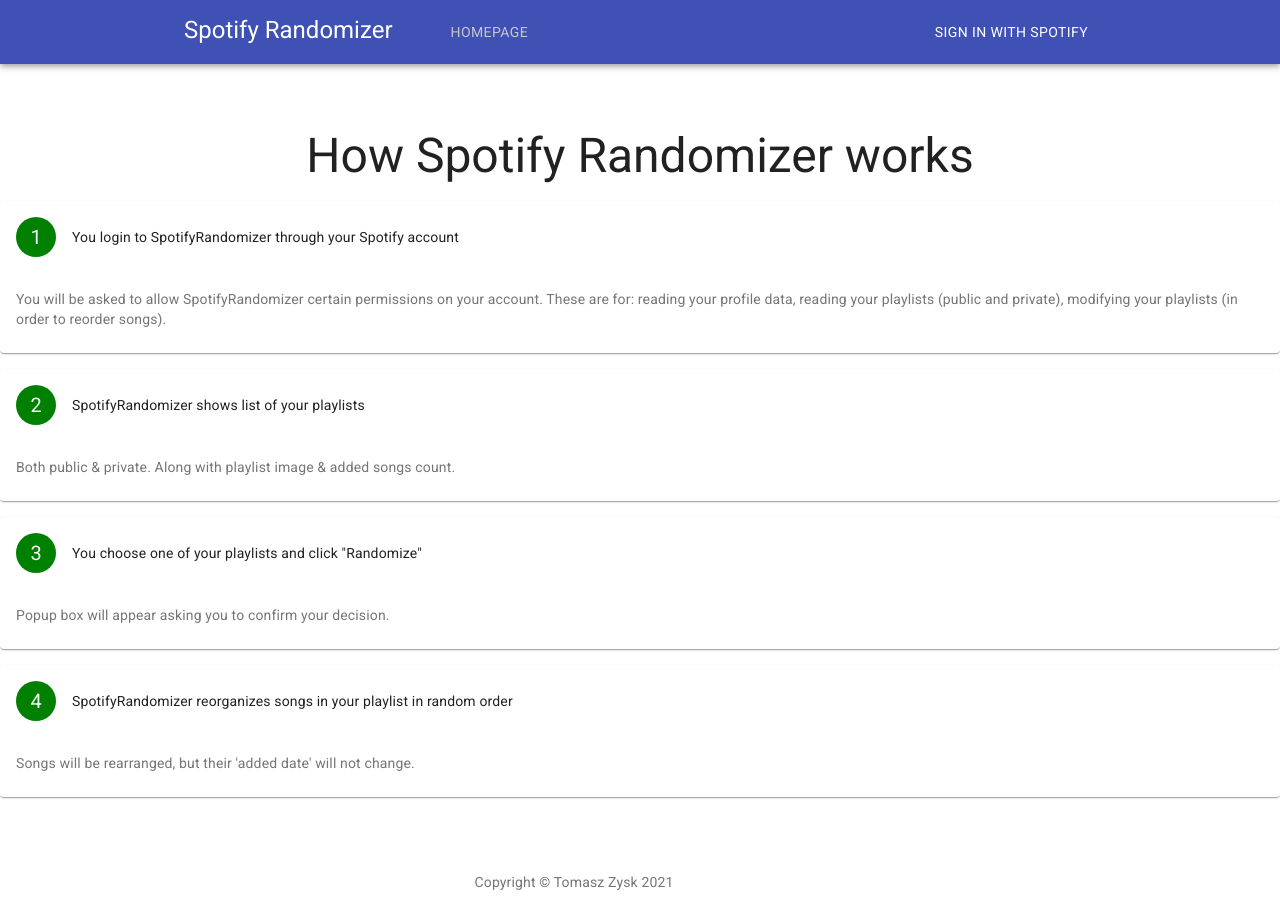
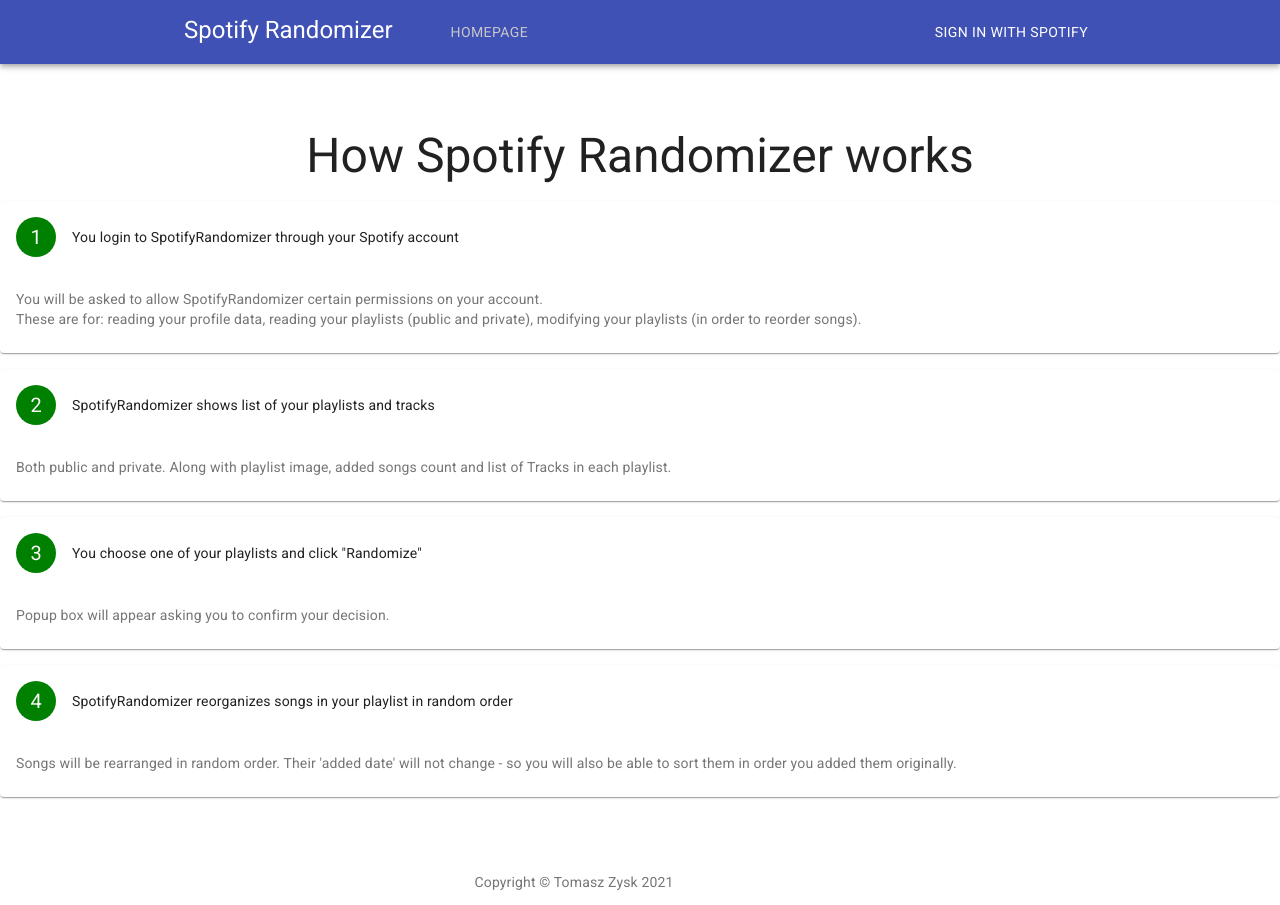
Before and after one commit to zysktomasz/spotify-randomizer-web, a React (Create React App) app: page / in a window 1280 px wide. Built offline with nearby package versions, Linux system fonts and the light colour scheme; some icons are missing.

Commit message:
Cleanup HowToElements in Homepage

```diff
--- a/src/component/homepage/HowToElementCard.tsx
+++ b/src/component/homepage/HowToElementCard.tsx
@@ -9,6 +9,9 @@
   },
   avatar: {
     backgroundColor: 'green',
+  },
+  content: {
+    whiteSpace: 'pre-line',
   },
 }));
 
@@ -29,7 +32,7 @@
         title={heading}
       />
       <CardContent>
-        <Typography variant="body2" color="textSecondary" component="p">
+        <Typography variant="body2" color="textSecondary" component="p" className={classes.content}>
           {content}
         </Typography>
       </CardContent>
--- a/src/component/homepage/howToElements.ts
+++ b/src/component/homepage/howToElements.ts
@@ -2,15 +2,13 @@
   {
     id: 1,
     heading: 'You login to SpotifyRandomizer through your Spotify account',
-    content:
-      'You will be asked to allow SpotifyRandomizer certain permissions on your account. \n' +
-      'These are for: reading your profile data, reading your playlists (public and private), modifying your playlists (in order to\n' +
-      'reorder songs).\n',
+    content: `You will be asked to allow SpotifyRandomizer certain permissions on your account.
+      These are for: reading your profile data, reading your playlists (public and private), modifying your playlists (in order to reorder songs).`,
   },
   {
     id: 2,
-    heading: 'SpotifyRandomizer shows list of your playlists',
-    content: 'Both public & private. Along with playlist image & added songs count.',
+    heading: 'SpotifyRandomizer shows list of your playlists and tracks',
+    content: 'Both public and private. Along with playlist image, added songs count and list of Tracks in each playlist.',
   },
   {
     id: 3,
@@ -20,7 +18,8 @@
   {
     id: 4,
     heading: 'SpotifyRandomizer reorganizes songs in your playlist in random order',
-    content: "Songs will be rearranged, but their 'added date' will not change.",
+    content:
+      "Songs will be rearranged in random order. Their 'added date' will not change - so you will also be able to sort them in order you added them originally.",
   },
 ];
 
--- a/src/component/track/TracksPanel.tsx
+++ b/src/component/track/TracksPanel.tsx
@@ -34,11 +34,10 @@
       .catch(() => {
         setIsLoading(false);
       });
-  }, [playlistId, setTracks, userStateJwt]); // why tho
+  }, [playlistId, setTracks, userStateJwt]);
 
   return (
     <>
-      <h2>Tracks for playlist id: {playlistId}</h2>
       {isLoading && <h2>Loading tracks...</h2>}
       <Grid container spacing={2}>
         <Grid item xs={12} md={6}>
```
